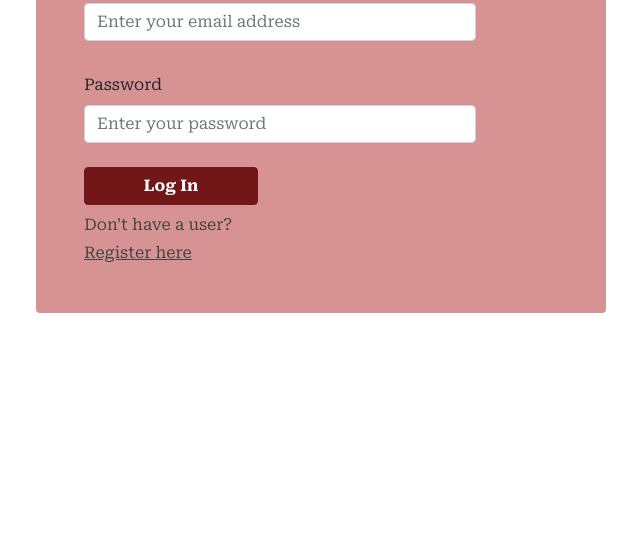
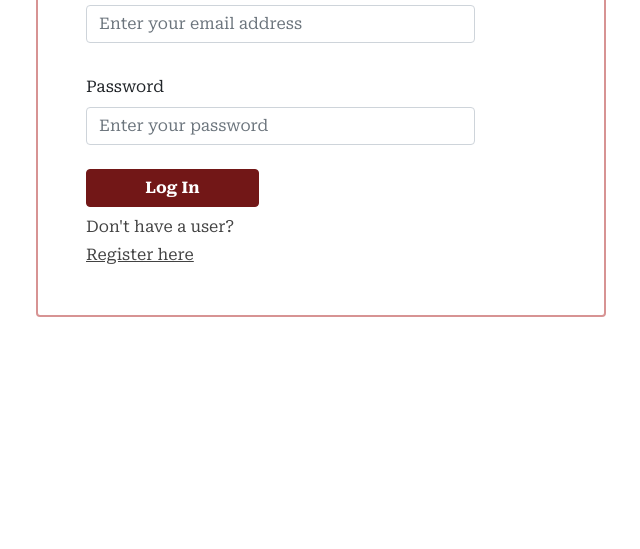
Before and after one commit to Winna95/2023-12-17_Semester-Project-2_CA_Winnie-Orbek_fp, a website: page login/login.html in a window 1280 px wide. Shown: the part 251-800 px from the top of the page, without its empty margins (319-959 px from the left). Drawn offline with nearby package versions, Linux system fonts and the light colour scheme; files that its build step writes are made by us from their sources; a web font is replaced by a local one.

Commit message:
Changes colors on log in form

```diff
--- a/login/login.html
+++ b/login/login.html
@@ -31,7 +31,7 @@
         <h1 class="onlineAuctionHeader text-center mt-3">Online Auction</h1>
         <form class="row">
           <div
-            class="col-10 col-md-8 col-lg-6 g-3 mx-auto px-4 py-5 mt-n2 mb-5 bg-secondary rounded-2"
+            class="col-10 col-md-8 col-lg-6 g-3 mx-auto px-4 py-5 mt-n2 mb-5 border border-2 border-secondary rounded-2"
           >
             <h2 class="text-center imbueText">LogIn</h2>
             <label class="form-label mb-2 fw-normal ms-4">Email</label>
```
